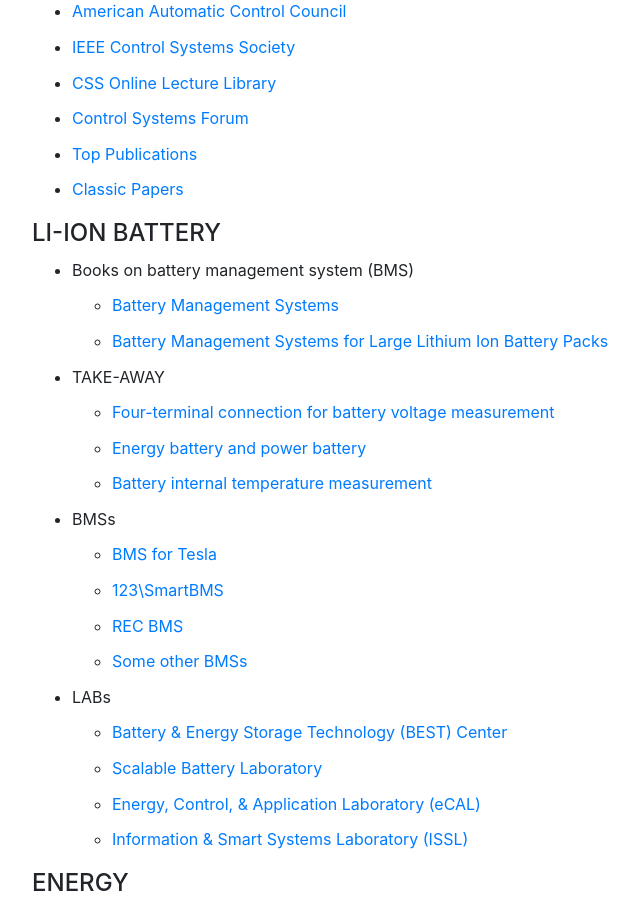
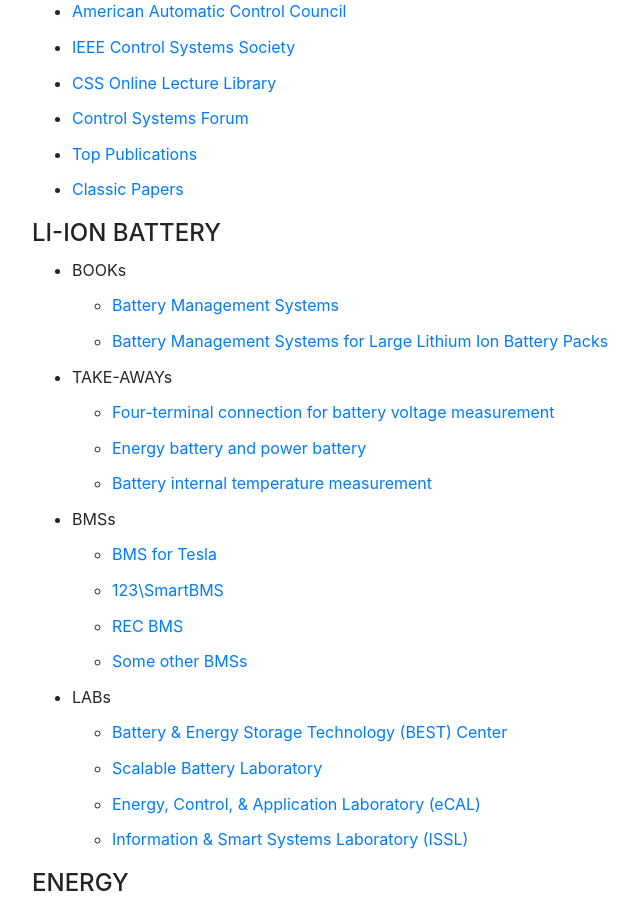
Before and after one commit to ningtian/ningtian.github.io, a Jekyll site: the page links/index.html, which Jekyll copies as it is, in a window 1280 px wide and 900 px high, scrolled down 493 px. Shown: the whole window, without its empty margins (148-788 px from the left). Built offline with Jekyll 4.4.1, drawn with Linux system fonts in a browser that asks for light colours.

Commit message:
Update index.html

```diff
--- a/links/index.html
+++ b/links/index.html
@@ -83,13 +83,13 @@
 
                  <ul>
 
-                 <li>Books on battery management system (BMS)
+                 <li>BOOKs
 	    	 <ul>
 	         <li><a href="https://www.amazon.com/Battery-Management-Systems-Gregory-Plett/dp/1630810231">Battery Management Systems </a></li>
 	         <li><a href="https://www.amazon.com/Battery-Management-Systems-Large-Lithium/dp/1608071049/ref=pd_sim_14_8?_encoding=UTF8&pd_rd_i=1608071049&pd_rd_r=abcde245-0e50-11e9-add8-73a0b1357621&pd_rd_w=vXLMc&pd_rd_wg=VU6ic&pf_rd_p=18bb0b78-4200-49b9-ac91-f141d61a1780&pf_rd_r=A679TVP58A4169BFP8MJ&psc=1&refRID=A679TVP58A4169BFP8MJ">Battery Management Systems for Large Lithium Ion Battery Packs</a></li>
 	         </ul>
 
-		 <li>TAKE-AWAY
+		 <li>TAKE-AWAYs
 		 <ul>
                  <li><a href="https://www.gamry.com/application-notes/battery-research/four-terminal-eis-of-batteries/">Four-terminal connection for battery voltage measurement</a></li>
                  <li><a href="https://batteryuniversity.com/index.php/learn/article/discharge_characteristics_li">Energy battery and power battery</a></li>
```
